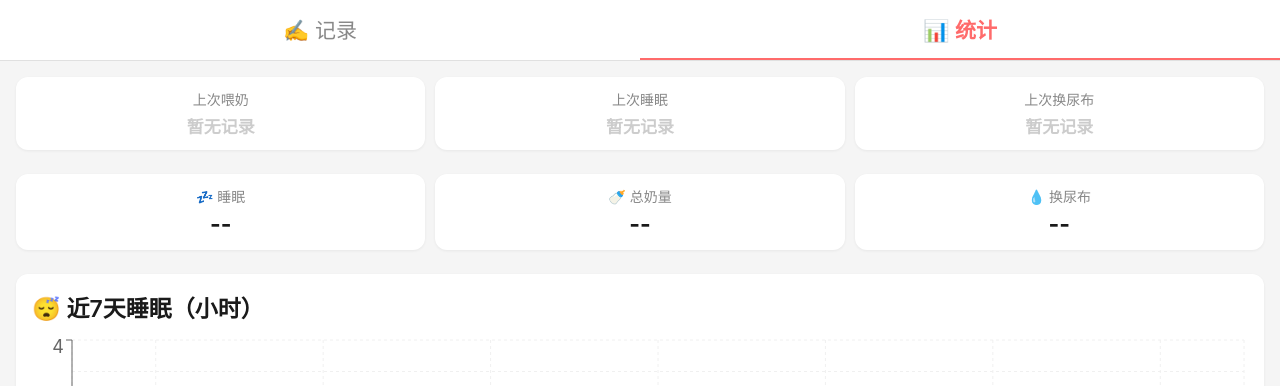
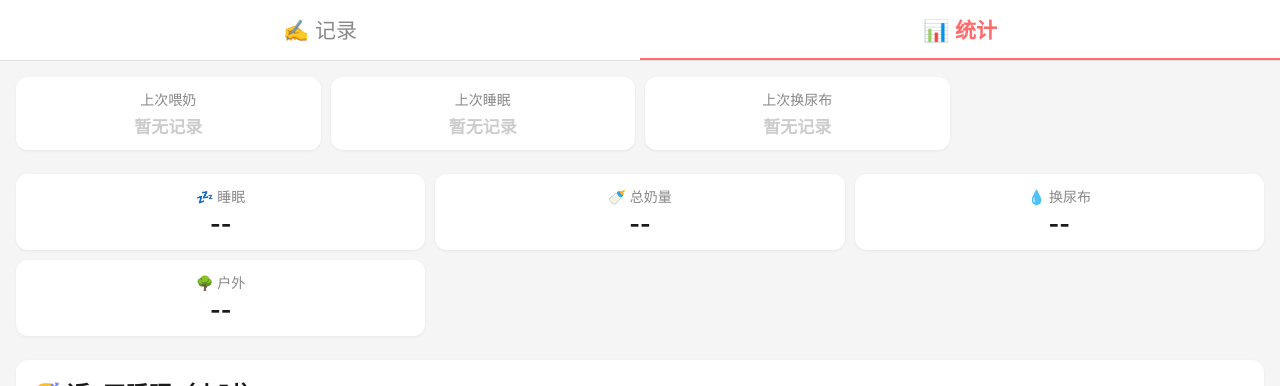
Before and after one commit to ChendongLi/MiraBabyTracker, a Next.js app in the folder frontend/: page / in a window 1280 px wide. Both pictures are taken after a click on the button "📊 统计". Shown: the top 386 px of the page. Built offline with nearby package versions, Linux system fonts and the light colour scheme; no server answers.

Commit message:
fix: use PT date for all event filters; add outdoor total to stats cards (AGE-64)

```diff
--- a/frontend/src/components/StatsTab.tsx
+++ b/frontend/src/components/StatsTab.tsx
@@ -43,9 +43,11 @@ export default function StatsTab() {
   // Build today's feed line chart (Pacific Time)
   const TZ = 'America/Los_Angeles';
   const todayPT = formatTZ(new Date(), 'yyyy-MM-dd', { timeZone: TZ });
+  const isTodayPT = (utcStr: string) =>
+    formatTZ(new Date(utcStr), 'yyyy-MM-dd', { timeZone: TZ }) === todayPT;
   // Today's outdoor/bath activity rows (Pacific Time)
   const activityRows = weekEvents
-    .filter((e) => ['outdoor', 'bath', 'unknown'].includes(e.event_type) && e.created_at.startsWith(todayPT.substring(0, 10)))
+    .filter((e) => ['outdoor', 'bath', 'unknown'].includes(e.event_type) && isTodayPT(e.created_at))
     .map((e) => ({
       time: formatTZ(new Date(e.created_at), 'HH:mm', { timeZone: TZ }),
       type: e.event_type,
@@ -54,9 +56,13 @@ export default function StatsTab() {
     }))
     .sort((a, b) => a.time.localeCompare(b.time));
 
+  const outdoorTotalMins = weekEvents
+    .filter((e) => e.event_type === 'outdoor' && isTodayPT(e.created_at))
+    .reduce((sum, e) => sum + (e.duration_minutes ?? 0), 0);
+
   // Today's diaper rows (Pacific Time)
   const diaperRows = weekEvents
-    .filter((e) => e.event_type === 'diaper' && e.created_at.startsWith(todayPT.substring(0, 10)))
+    .filter((e) => e.event_type === 'diaper' && isTodayPT(e.created_at))
     .map((e) => ({
       time: formatTZ(new Date(e.created_at), 'HH:mm', { timeZone: TZ }),
       type: e.diaper_type || '—',
@@ -64,7 +70,7 @@ export default function StatsTab() {
     .sort((a, b) => a.time.localeCompare(b.time));
 
   const  feedChartData = weekEvents
-    .filter((e) => e.event_type === 'feed' && e.feed_amount_ml && e.created_at.startsWith(todayPT.substring(0, 10)))
+    .filter((e) => e.event_type === 'feed' && e.feed_amount_ml && isTodayPT(e.created_at))
     .map((e) => ({
       time: formatTZ(new Date(e.created_at), 'HH:mm', { timeZone: TZ }),
       ml: Number(e.feed_amount_ml ?? 0),
@@ -78,7 +84,7 @@ export default function StatsTab() {
   return (
     <div style={{ overflowY: 'auto', height: '100%', padding: '16px' }}>
       {/* Summary cards */}
-      <div style={{ display: 'grid', gridTemplateColumns: '1fr 1fr 1fr', gap: 10, marginBottom: 24 }}>
+      <div style={{ display: 'grid', gridTemplateColumns: '1fr 1fr 1fr 1fr', gap: 10, marginBottom: 24 }}>
         {[
           { label: t('summary.last_feed'), value: summary?.last_feed_at },
           { label: t('summary.last_sleep'), value: summary?.last_sleep_at ?? summary?.last_sleep_end_at },
@@ -105,6 +111,7 @@ export default function StatsTab() {
             : '--' },
           { label: '🍼 总奶量', value: summary ? `${summary.total_feed_ml}毫升` : '--' },
           { label: '💧 换尿布', value: summary ? `${summary.diaper_count}次` : '--' },
+          { label: '🌳 户外', value: outdoorTotalMins > 0 ? `${outdoorTotalMins}分钟` : '--' },
         ].map(({ label, value }) => (
           <div key={label} style={{ background: '#fff', borderRadius: 12, padding: '12px 10px', textAlign: 'center', boxShadow: '0 1px 3px rgba(0,0,0,0.06)' }}>
             <div style={{ fontSize: 14, color: '#888', marginBottom: 4 }}>{label}</div>
```
